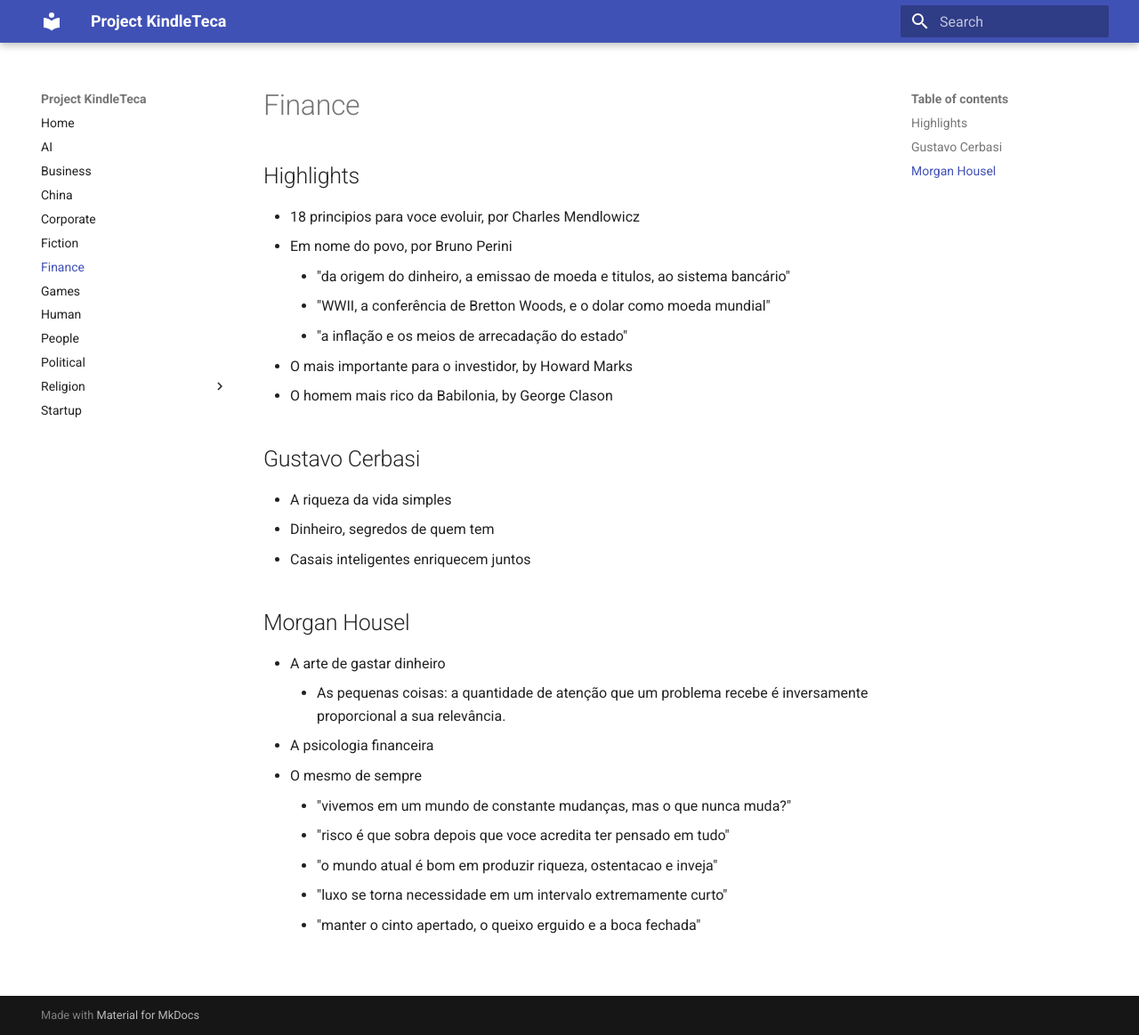
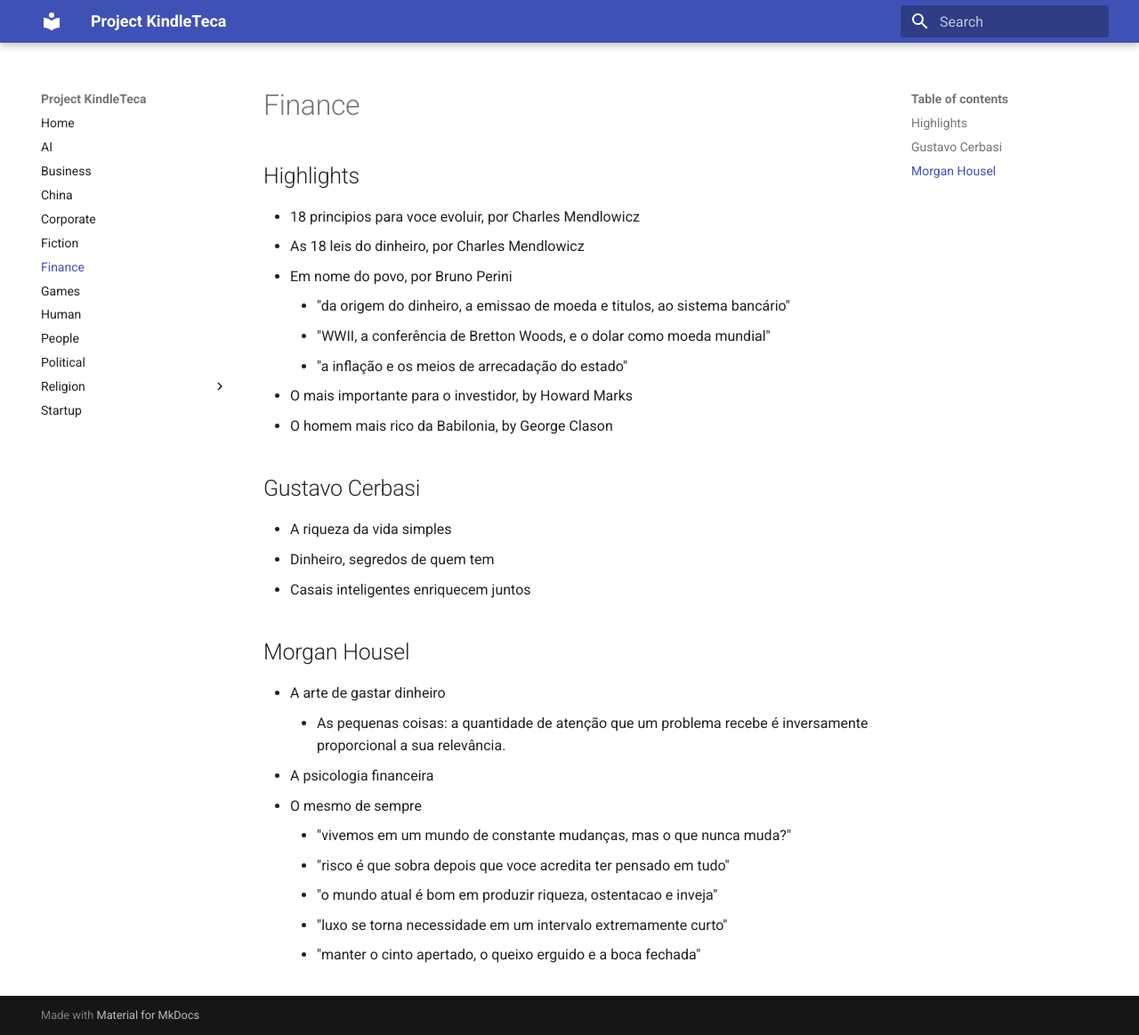
Before and after one commit to renatobrf/kindle-teca, an MkDocs documentation site: the page built from docs/finance.md, in a window 1280 px wide and 1163 px high. Shown: the whole window at 89% size. Built offline with MkDocs 1.6.1 and Material for MkDocs 9.7.7, drawn with Linux system fonts in a browser that asks for light colours.

Commit message:
Add new highlight about money laws by Mendlowicz

```diff
--- a/docs/finance.md
+++ b/docs/finance.md
@@ -1,5 +1,6 @@
 ## Highlights
 - 18 principios para voce evoluir, por Charles Mendlowicz
+- As 18 leis do dinheiro, por Charles Mendlowicz
 - Em nome do povo, por Bruno Perini
     - "da origem do dinheiro, a emissao de moeda e titulos, ao sistema bancário"
     - "WWII, a conferência de Bretton Woods, e o dolar como moeda mundial"
```
